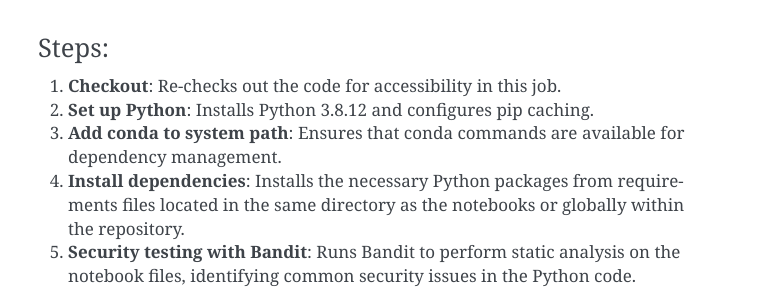
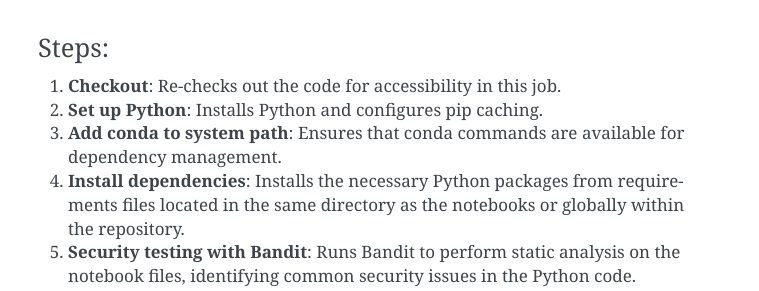
Before and after one commit to spacetelescope/notebook-infrastructure, a Sphinx documentation site: the page built from docs/ci_actions.md, in a window 1280 px wide and 900 px high, scrolled down 2770 px. Shown: the part 227-518 px from the top of the window, without its empty margins (382-1141 px from the left). Built offline with Sphinx 7.4.7, drawn with Linux system fonts in a browser that asks for light colours.

Commit message:
Update ci_actions.md

```diff
--- a/docs/ci_actions.md
+++ b/docs/ci_actions.md
@@ -57,7 +57,7 @@ This job executes the changed notebooks, installs dependencies, performs securit
 
 #### Steps:
 1. **Checkout**: Re-checks out the code for accessibility in this job.
-2. **Set up Python**: Installs Python 3.8.12 and configures pip caching.
+2. **Set up Python**: Installs Python and configures pip caching.
 3. **Add conda to system path**: Ensures that conda commands are available for dependency management.
 4. **Install dependencies**: Installs the necessary Python packages from requirements files located in the same directory as the notebooks or globally within the repository.
 5. **Security testing with Bandit**: Runs Bandit to perform static analysis on the notebook files, identifying common security issues in the Python code.
```
